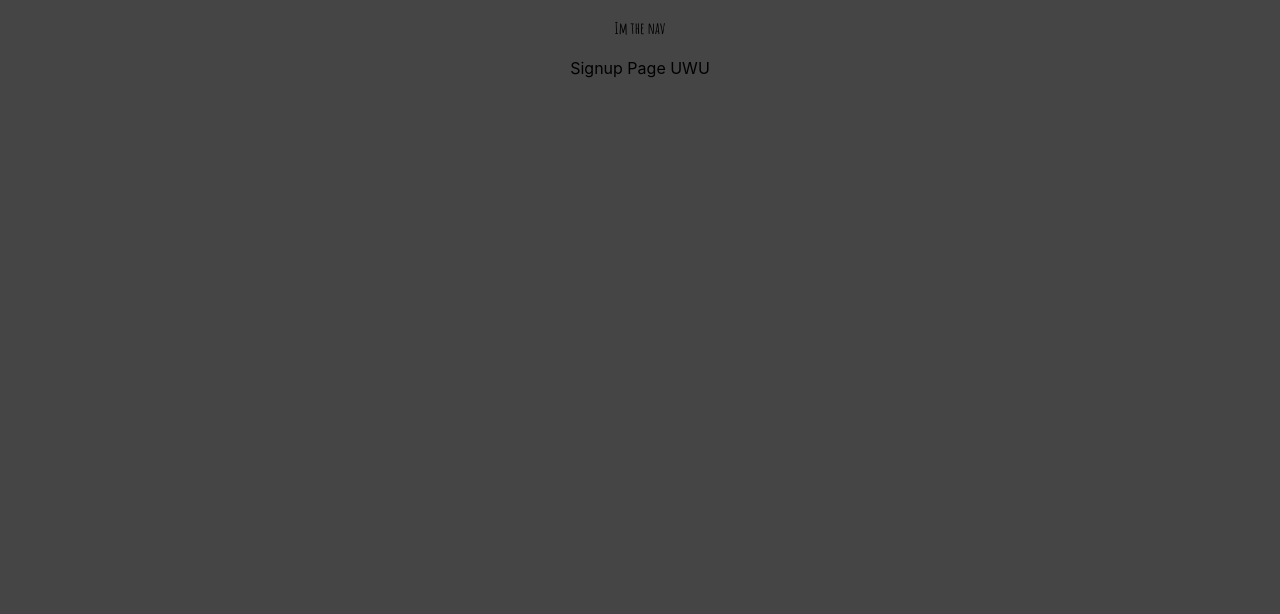
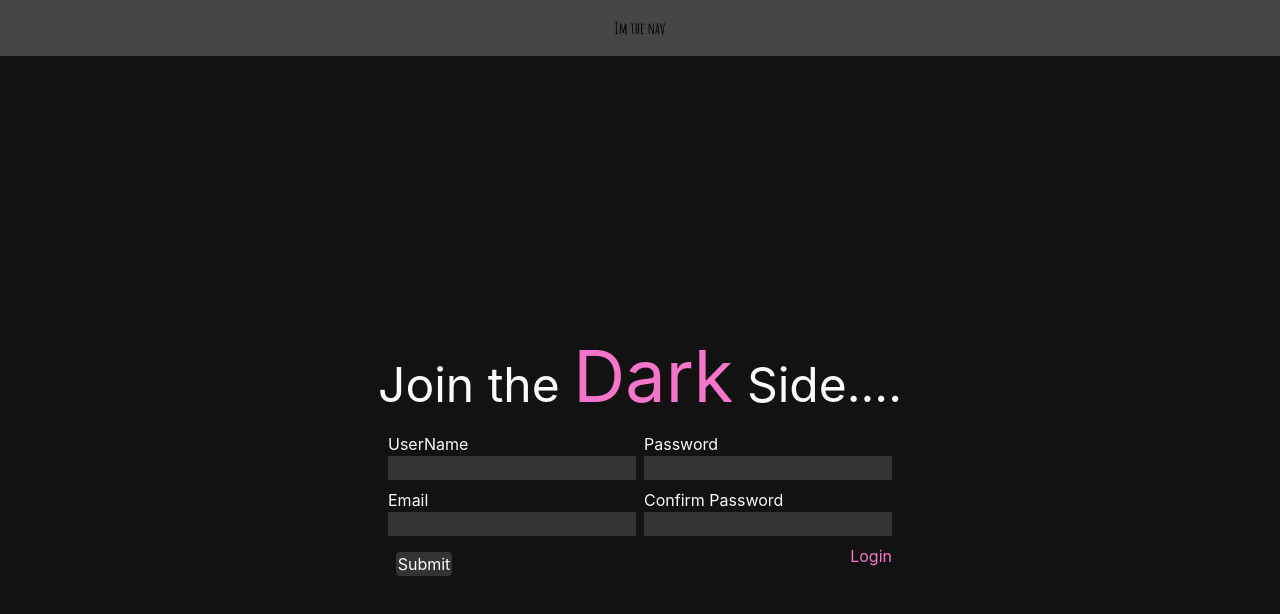
Before and after one commit to Miboch/EasyDD_FrontEnd, a React (Create React App) app: page /signup in a window 1280 px wide. Shown: the top 614 px of the page. Built offline with nearby package versions, Linux system fonts and the light colour scheme; a web font is replaced by a local one.

Commit message:
signup ui done, ready for revision

```diff
--- a/src/components/Signup/SignUp.js
+++ b/src/components/Signup/SignUp.js
@@ -1,9 +1,47 @@
-import React from "react";
+import { Link } from "react-router-dom";
 
 const SignUp = () => {
   return (
-    <div>
-      <h1>Signup Page UWU</h1>
+    <div className="bg-appLoginColor box-border h-screen w-screen flex items-center flex-col justify-center">
+      <h1 className="text-twhite text-5xl m-4">
+        Join the <span className="text-pinkpink text-7xl">Dark</span> Side....
+      </h1>
+      <div className="flex flex-col">
+        <div className="grid grid-flow-col grid-cols-2 grid-rows-2">
+          <div className="flex flex-col m-1">
+            <label className="text-twhite self-start" for="name">
+              UserName
+            </label>
+            <input className="bg-appoff" type="text" id="name"></input>
+          </div>
+          <div className="flex flex-col m-1">
+            <label className="text-twhite self-start" for="email">
+              Email
+            </label>
+            <input className="bg-appoff" type="email" id="email"></input>
+          </div>
+          <div className="flex flex-col m-1">
+            <label className="text-twhite self-start" for="password">
+              Password
+            </label>
+            <input className="bg-appoff" type="password" id="password"></input>
+          </div>
+          <div className="flex flex-col m-1">
+            <label className="text-twhite self-start" for="Cpass">
+              Confirm Password
+            </label>
+            <input className="bg-appoff" type="password" id="cpass"></input>
+          </div>
+        </div>
+        <div className="flex justify-between">
+          <button className="m-3 w-14 self-start rounded text-twhite bg-appoff   hover:bg-pinkpink ">
+            Submit
+          </button>
+          <Link to="/" className="m-1 text-pinkpink hover:text-twhite">
+            Login
+          </Link>
+        </div>
+      </div>
     </div>
   );
 };
```
